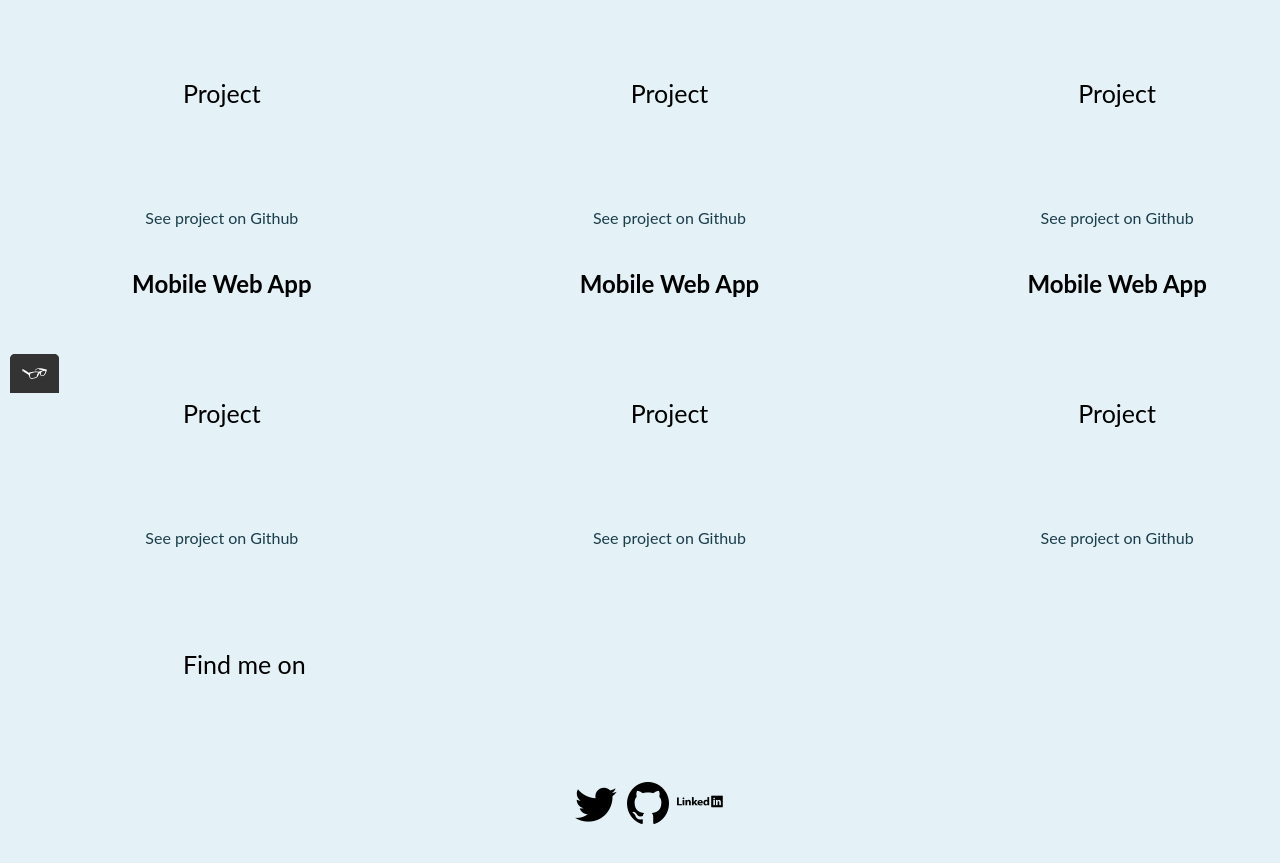
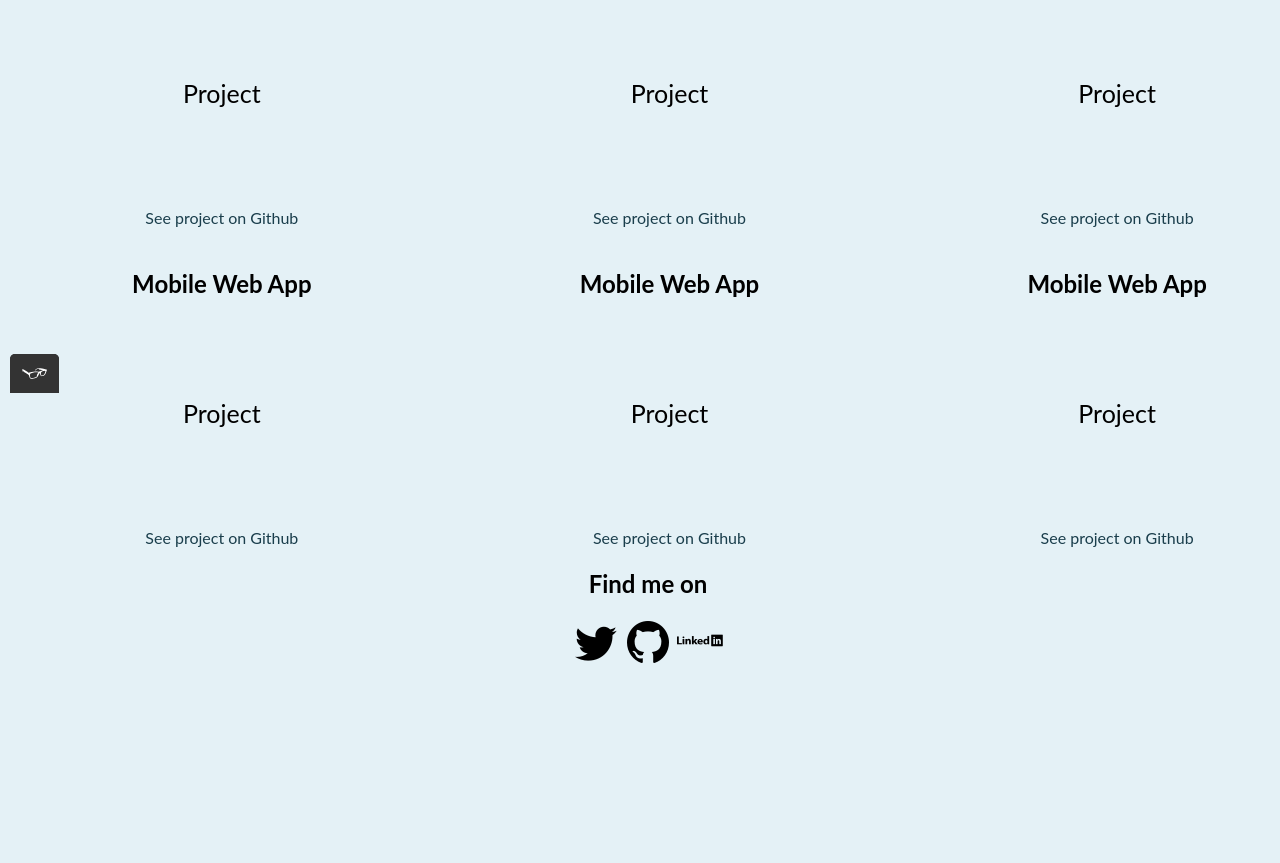
Before and after one commit to thorntonkaitlin58/portfolio-website, a website: page work.html in a window 1280 px wide. Shown: the part 407-1270 px from the top of the page. After the commit the page ends 1084 px from the top, so only its background shows below. Drawn offline with Linux system fonts and the light colour scheme.

Commit message:
Fixing Errors
about.html, contact.html, index.html, work.html, and .css all needed the footer centered

```diff
--- a/css/style.production.css
+++ b/css/style.production.css
@@ -179,12 +179,12 @@ button:focus {
 	height: 100%;
 	-webkit-box-orient: horizontal;
 	-webkit-box-direction: normal;
-	    -ms-flex-direction: row;
-	        flex-direction: row;
+	    -ms-flex-direction: column;
+	        flex-direction: column;
 	-webkit-box-pack: center;
 	    -ms-flex-pack: center;
 	        justify-content: center;
-	padding: 100px;
+	padding-top: 100px;
 }
 @-webkit-keyframes color-change {
 	0% {
--- a/work.html
+++ b/work.html
@@ -54,12 +54,14 @@
 			</div>
 			<div class="grid-item">
 				<h2>Mobile Web App</h2>
-				<p>Project</p><a href="#">See project on Github</a>
+				<p>Project</p><a href="#">See project on Github</a><br><br>
+
 			</div>
 		</div>
 	</section>
 	<footer class="footer-container">
-		<p>Find me on</p><img alt="Twitter" src="images/104501_twitter_bird_icon.png"> <img alt="Github" src="images/211904_social_github_icon.png"> <img alt="LinkedIn" src="images/104827_linkedin_icon.png">
+		<h2>Find me on</h2>
+		<img alt="Twitter" src="images/104501_twitter_bird_icon.png"> <img alt="Github" src="images/211904_social_github_icon.png"> <img alt="LinkedIn" src="images/104827_linkedin_icon.png">
 	</footer>
 </body>
 </html>
```
Also changed, not shown: about.html (+1 -1 lines), contact.html (+2 -1 lines), index.html (+2 -1 lines).
